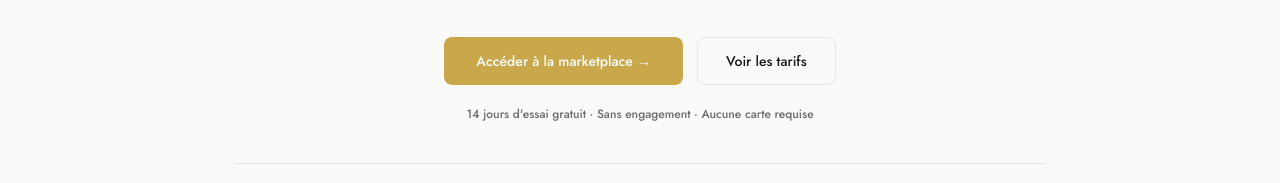
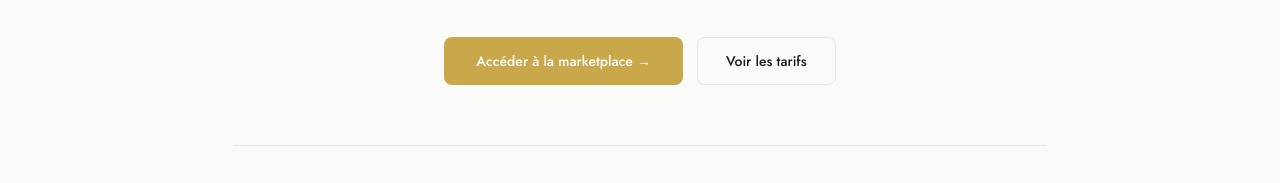
Before and after one commit to Hotwingos/Benchgold2, a plain HTML site: page index.html in a window 1280 px wide. Shown: the part 376-559 px from the top of the page. Drawn offline with nearby package versions, Linux system fonts and the light colour scheme.

Commit message:
Update index.html

```diff
--- a/index.html
+++ b/index.html
@@ -344,7 +344,7 @@ body{font-family:var(--font);background:var(--fond);color:var(--noir);font-weigh
       <button class="btn-gold" onclick="showApp()">Accéder à la marketplace →</button>
       <button class="btn-outline" onclick="document.getElementById('plans-section').scrollIntoView({behavior:'smooth'})">Voir les tarifs</button>
     </div>
-    <div class="hero-note">14 jours d'essai gratuit · Sans engagement · Aucune carte requise</div>
+    <div class="hero-note"></div>
   </div>
 
   <!-- STATS -->
```
